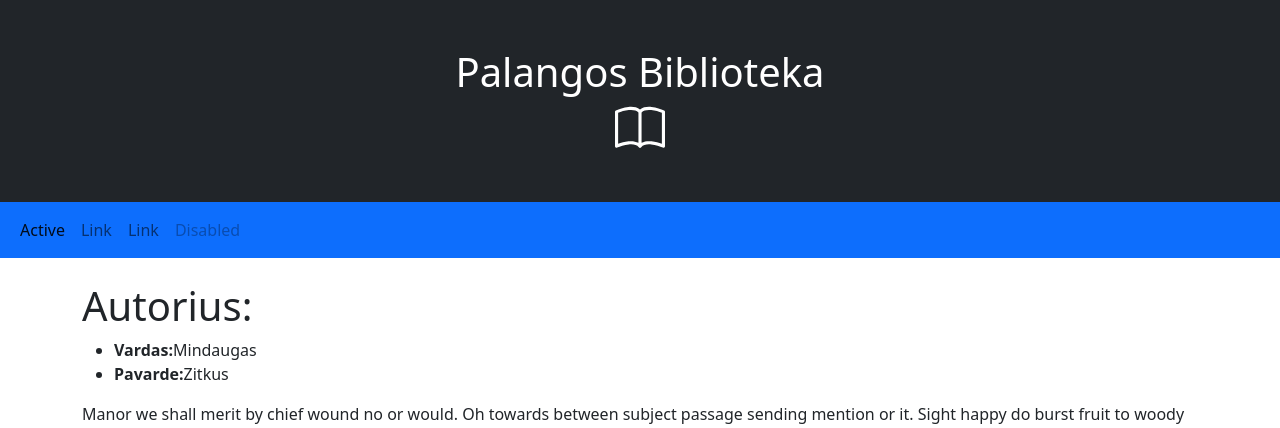
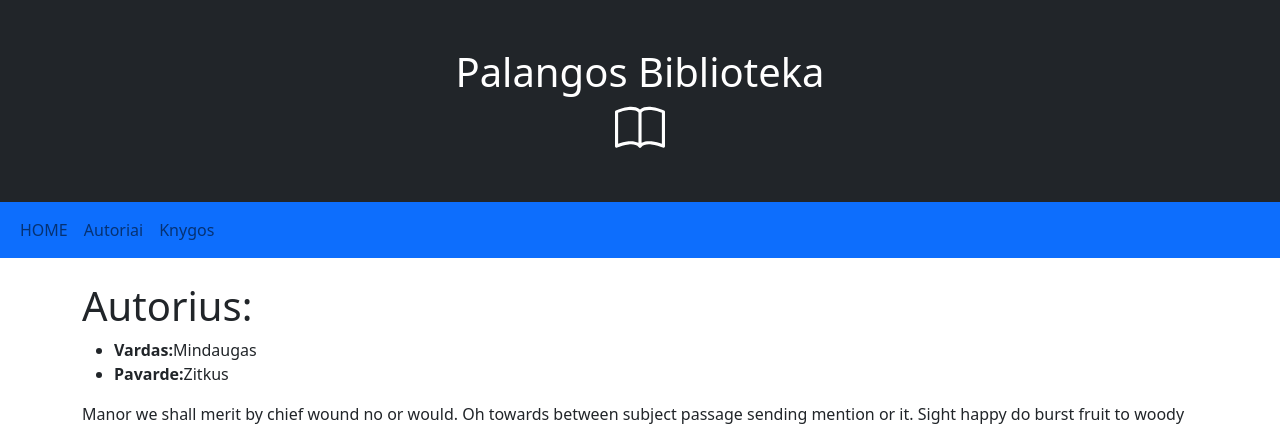
Before and after one commit to MindaugasZitkus/pythonProject_Django_Library, a Django app: page /library/authors/1 in a window 1280 px wide. Shown: the top 428 px of the page. Run offline with Django 4.2, Linux system fonts and the light colour scheme; data comes from the database, SQL or seed files in the repository.

Commit message:
36 paskaita Django  + Sutvarkytas meniu

```diff
--- a/mysite/library/templates/base.html
+++ b/mysite/library/templates/base.html
@@ -26,16 +26,13 @@
   <div class="container-fluid">
     <ul class="navbar-nav">
       <li class="nav-item">
-        <a class="nav-link active" href="#">Active</a>
+        <a class="nav-link" href="{% url 'index' %}">HOME</a>
       </li>
       <li class="nav-item">
-        <a class="nav-link" href="#">Link</a>
+        <a class="nav-link" href="{% url 'authors' %}">Autoriai</a>
       </li>
       <li class="nav-item">
-        <a class="nav-link" href="#">Link</a>
-      </li>
-      <li class="nav-item">
-        <a class="nav-link disabled" href="#">Disabled</a>
+        <a class="nav-link" href="{% url 'books' %}">Knygos</a>
       </li>
     </ul>
   </div>
```
